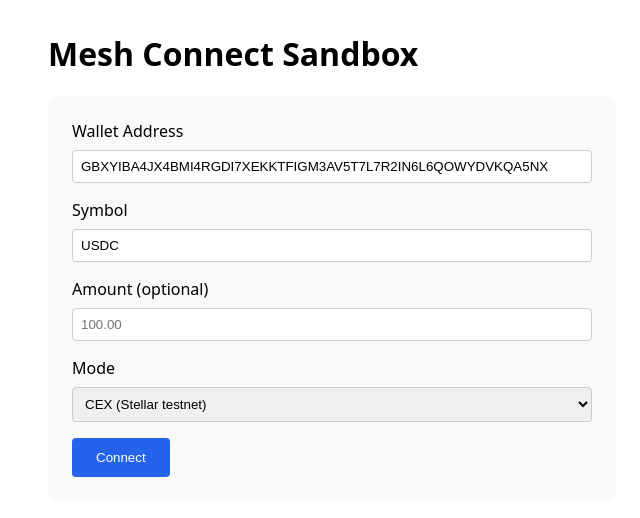
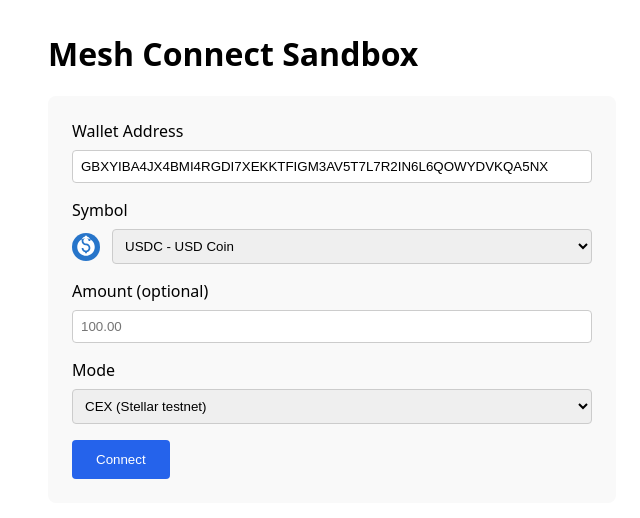
Before and after one commit to bp-ventures/meshc, a Django app: page /meshc/ in a window 1280 px wide. Shown: the top 518 px of the page, without its empty margins (308-948 px from the left). Run offline with Django 4.2, Linux system fonts and the light colour scheme.

Commit message:
Add symbol dropdown with XLM/USDC token icons
Replace text input with select dropdown showing XLM and USDC options.
Inline SVG icons update dynamically when selection changes.

Co-Authored-By: Claude Opus 4.5 <noreply@anthropic.com>

```diff
--- a/meshc_django/meshsbox/templates/meshsbox/link.html
+++ b/meshc_django/meshsbox/templates/meshsbox/link.html
@@ -18,6 +18,10 @@
     .status.error { background: #fee2e2; color: #991b1b; }
     .status.loading { background: #e0e7ff; color: #3730a3; }
     pre { background: #1f2937; color: #e5e7eb; padding: 1rem; border-radius: 4px; overflow-x: auto; font-size: 0.875rem; }
+    .symbol-select { display: flex; align-items: center; gap: 0.75rem; margin-bottom: 1rem; }
+    .symbol-select select { flex: 1; margin-bottom: 0; }
+    .symbol-icon { width: 28px; height: 28px; flex-shrink: 0; }
+    .symbol-icon svg { width: 100%; height: 100%; }
   </style>
 </head>
 <body>
@@ -29,7 +33,13 @@
       <input type="text" name="address" value="GBXYIBA4JX4BMI4RGDI7XEKKTFIGM3AV5T7L7R2IN6L6QOWYDVKQA5NX" required>
 
       <label>Symbol</label>
-      <input type="text" name="symbol" value="USDC">
+      <div class="symbol-select">
+        <span class="symbol-icon" id="symbol-icon"></span>
+        <select name="symbol" id="symbol-dropdown">
+          <option value="XLM">XLM - Stellar Lumens</option>
+          <option value="USDC" selected>USDC - USD Coin</option>
+        </select>
+      </div>
 
       <label>Amount (optional)</label>
       <input type="number" name="amount" step="0.01" placeholder="100.00">
@@ -51,6 +61,29 @@
   </div>
 
   <script type="module">
+    // Token icons (inline SVG)
+    const tokenIcons = {
+      XLM: `<svg viewBox="0 0 32 32" fill="none" xmlns="http://www.w3.org/2000/svg">
+        <circle cx="16" cy="16" r="16" fill="#000"/>
+        <path d="M24.5 9.5L22.5 11.5L8.5 8.5L7 10L21.5 13L7 19.5V22L24.5 14V11.5L10 18L24.5 12V9.5Z" fill="white"/>
+      </svg>`,
+      USDC: `<svg viewBox="0 0 32 32" fill="none" xmlns="http://www.w3.org/2000/svg">
+        <circle cx="16" cy="16" r="16" fill="#2775CA"/>
+        <path d="M16 6C10.48 6 6 10.48 6 16s4.48 10 10 10 10-4.48 10-10S21.52 6 16 6zm1 15.93V23h-2v-1.07c-2.28-.46-4-2.48-4-4.93h2c0 1.65 1.35 3 3 3s3-1.35 3-3c0-1.66-1.34-3-3-3-2.76 0-5-2.24-5-5 0-2.45 1.72-4.47 4-4.93V3h2v1.07c2.28.46 4 2.48 4 4.93h-2c0-1.65-1.35-3-3-3s-3 1.35-3 3 1.34 3 3 3c2.76 0 5 2.24 5 5 0 2.45-1.72 4.47-4 4.93z" fill="white"/>
+      </svg>`
+    };
+
+    // Symbol icon switcher
+    const symbolSelect = document.getElementById('symbol-dropdown');
+    const symbolIcon = document.getElementById('symbol-icon');
+
+    function updateSymbolIcon() {
+      symbolIcon.innerHTML = tokenIcons[symbolSelect.value] || '';
+    }
+
+    symbolSelect.addEventListener('change', updateSymbolIcon);
+    updateSymbolIcon();  // Set initial icon
+
     const form = document.getElementById('token-form');
     const statusEl = document.getElementById('status');
     const submitBtn = document.getElementById('submit-btn');
```
